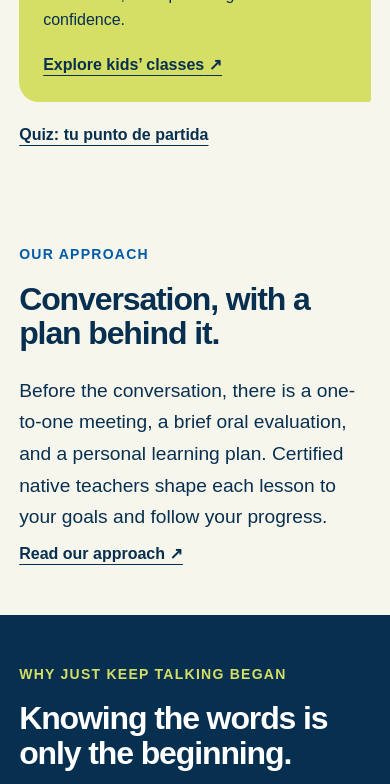
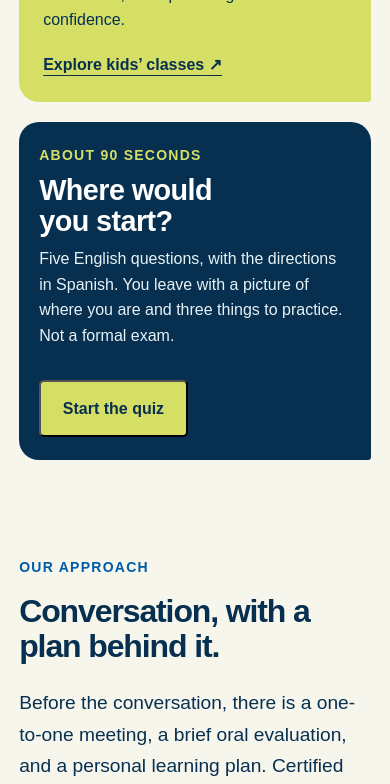
Before and after one commit to sam-dev-site/just-keep-talking, a Next.js app: page / in a window 390 px wide. Shown: the part 1480-2264 px from the top of the page. Built offline with nearby package versions, Linux system fonts and the light colour scheme.

Commit message:
Make the starting-point quiz a visible home-page callout.
The underlined link under the class cards is now a navy card with a short invitation and a Start the quiz button.

Co-authored-by: sam-dev-site <sam-dev-site@users.noreply.github.com>

```diff
--- a/app/globals.css
+++ b/app/globals.css
@@ -201,6 +201,16 @@ legend { font-weight:700; font-size:.875rem; padding:0; margin-bottom:.5rem; }
 button.text-link { background:none; border:0; padding:0; color:inherit; font-weight:700; text-decoration:underline; text-underline-offset:5px; }
 .quiz-invite { margin:1.25rem 0 0; }
 .faq-list .quiz-invite { margin:.35rem 0; }
+.quiz-callout { display:grid; grid-template-columns:1fr auto; gap:2rem; align-items:center; margin-top:1.25rem; padding:1.75rem 2rem; background:var(--ink); color:white; border-radius:20px 20px 3px 20px; }
+.quiz-callout .eyebrow { color:var(--lime); margin-bottom:.55rem; }
+.quiz-callout h3 { font-size:clamp(1.8rem,2.6vw,2.4rem); max-width:14ch; margin-bottom:.55rem; }
+.quiz-callout p { max-width:40rem; margin:0; color:#e7f2f6; }
+.quiz-callout .button { white-space:nowrap; }
+.quiz-callout :focus-visible { outline-color:var(--lime); }
+@media(max-width:700px) {
+  .quiz-callout { grid-template-columns:1fr; padding:1.4rem 1.25rem; }
+  .quiz-callout .button { justify-self:start; white-space:normal; }
+}
 .quiz-layer { position:fixed; inset:0; z-index:200; background:#072f4fcc; display:grid; align-items:end; justify-items:stretch; }
 .quiz-dialog { width:100%; max-height:100dvh; overflow:auto; overflow-wrap:break-word; background:var(--cream); color:var(--ink); padding:1.1rem 1.2rem 1.5rem; border-radius:16px 16px 0 0; box-shadow:0 16px 40px #072f4f33; }
 .quiz-top { display:flex; align-items:center; gap:.75rem; }
--- a/app/page.tsx
+++ b/app/page.tsx
@@ -194,11 +194,20 @@ export default function Home() {
         <section className="section audience-section" aria-labelledby="audiences-title"><p className="eyebrow">{l("Find your starting point", "Encuentra tu punto de partida")}</p><h2 id="audiences-title">{l("Who are the classes for?", "¿Para quién son las clases?")}</h2><div className="audience-grid">
           <a className="audience-card" href={url({ page: "classes", audience: "adults" })}><span className="eyebrow">{l("Adults", "Adultos")}</span><h3>{l("English for your work.", "Inglés para tu trabajo.")}</h3><p>{l("Meetings, presentations, and the professional conversations you want to handle with confidence.", "Reuniones, presentaciones y las conversaciones profesionales que quieres manejar con confianza.")}</p><span className="text-link">{l("Explore adult classes", "Explora las clases para adultos")} ↗</span></a>
           <a className="audience-card" href={url({ page: "classes", audience: "kids" })}><span className="eyebrow">{l("For your child", "Para tu hijo o hija")}</span><h3>{l("Curiosity becomes conversation.", "La curiosidad se vuelve conversación.")}</h3><p>{l("Personalized practice, meaningful connection, and space to grow in confidence.", "Práctica personalizada, una conexión cercana y espacio para ganar confianza.")}</p><span className="text-link">{l("Explore kids’ classes", "Explora las clases para niños")} ↗</span></a>
-        </div><p className="quiz-invite"><button type="button" className="text-link" onClick={openQuiz}>Quiz: tu punto de partida</button></p></section>
+        </div>
+        <div className="quiz-callout">
+          <div>
+            <p className="eyebrow">{l("About 90 seconds", "Unos 90 segundos")}</p>
+            <h3>{l("Where would you start?", "¿Dónde empezarías?")}</h3>
+            <p>{l("Five English questions, with the directions in Spanish. You leave with a picture of where you are and three things to practice. Not a formal exam.", "Cinco preguntas en inglés, con las indicaciones en español. Te llevas una idea de dónde estás y tres cosas para practicar. No es un examen formal.")}</p>
+          </div>
+          <button type="button" className="button light" onClick={openQuiz}>{l("Start the quiz", "Empieza el quiz")}</button>
+        </div>
+        </section>
         <section className="section approach-teaser"><div><p className="eyebrow">{l("Our approach", "Nuestro enfoque")}</p><h2>{l("Conversation, with a plan behind it.", "Conversación, con un plan detrás.")}</h2><p className="intro">{l("Before the conversation, there is a one-to-one meeting, a brief oral evaluation, and a personal learning plan. Certified native teachers shape each lesson to your goals and follow your progress.", "Antes de la conversación hay una reunión individual, una breve evaluación oral y un plan de aprendizaje personal. Docentes nativos certificados adaptan cada clase a tus metas y siguen tu progreso.")}</p><a className="text-link" href={url({ page: "approach" })} onClick={followNav}>{l("Read our approach", "Lee nuestro enfoque")} ↗</a></div></section>
         <section className="founder-band"><div className="section founder-preview"><div><p className="eyebrow">{l("Why Just Keep Talking began", "Cómo nació Just Keep Talking")}</p><h2>{l("Knowing the words is only the beginning.", "Conocer las palabras es solo el comienzo.")}</h2></div><div><Image className="founder-preview-portrait" src={asset("/brand/audrey-founder.webp")} alt={l("Audrey, founder of Just Keep Talking", "Audrey, fundadora de Just Keep Talking")} width={900} height={1350} unoptimized /><p className="intro">{founderPreview}</p><a className="text-link" href={url({ page: "about" })}>{l("Read Audrey’s story", "Lee la historia de Audrey")} ↗</a></div></div></section>
         <section className="section"><div className="section-intro"><div><p className="eyebrow">{l("People behind the conversations", "Las personas detrás de las conversaciones")}</p><h2>{l("Meet your learning community.", "Conoce a tu comunidad de aprendizaje.")}</h2></div><a className="text-link" href={url({ page: "about" }, "#team")}>{l("Meet the whole team", "Conoce a todo el equipo")} ↗</a></div>{teamGrid(true)}</section>
-        <section className="section faq"><div><p className="eyebrow">{l("Good to know", "Información útil")}</p><h2>{l("Before you start", "Antes de comenzar")}</h2><a className="text-link" href={url({ page: "classes" })}>{l("See classes and pricing", "Ver clases y precios")} ↗</a></div><div className="faq-list">{faqs.flatMap((faq, index) => [<details key={faq[0]}><summary>{faq[0]}<span aria-hidden="true">+</span></summary><p>{faq[1]}</p></details>, index === 0 ? <p className="quiz-invite" key="starting-quiz"><button type="button" className="text-link" onClick={openQuiz}>Quiz: tu punto de partida</button></p> : null])}</div></section>
+        <section className="section faq"><div><p className="eyebrow">{l("Good to know", "Información útil")}</p><h2>{l("Before you start", "Antes de comenzar")}</h2><a className="text-link" href={url({ page: "classes" })}>{l("See classes and pricing", "Ver clases y precios")} ↗</a></div><div className="faq-list">{faqs.flatMap((faq, index) => [<details key={faq[0]}><summary>{faq[0]}<span aria-hidden="true">+</span></summary><p>{faq[1]}</p></details>, index === 0 ? <p className="quiz-invite" key="starting-quiz"><button type="button" className="text-link" onClick={openQuiz}>{l("Start the quiz", "Empieza el quiz")}</button></p> : null])}</div></section>
       </>}
       {page === "approach" && <>
         <section className="section approach-page">
```
Also changed, not shown: project/STATUS.md (+7 -1 lines), 1 other file (tests, documents, lock files or other folders).
